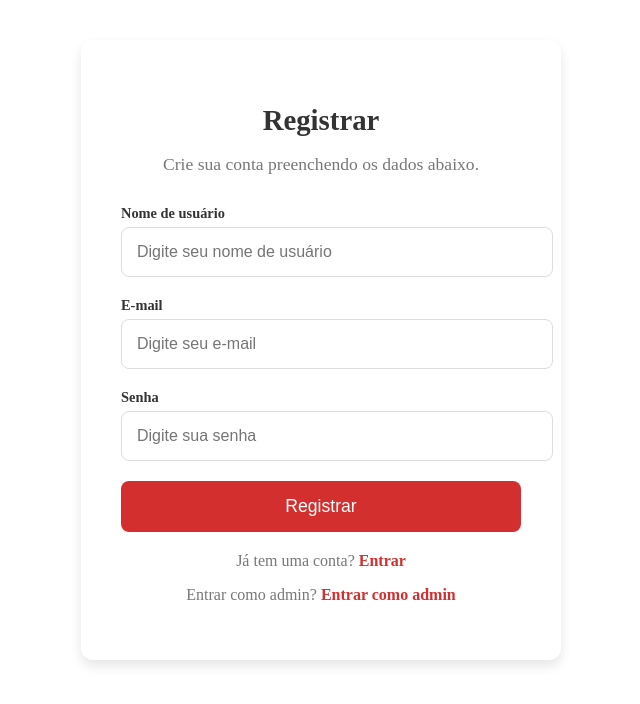
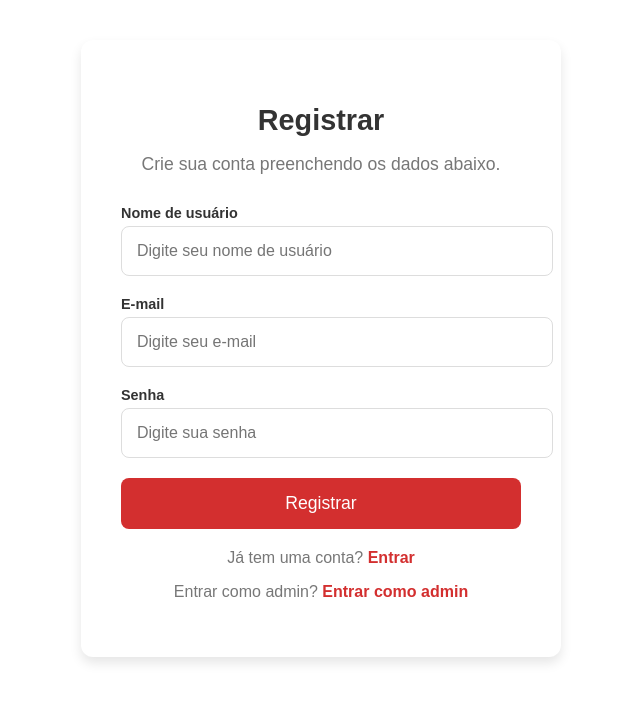
Before and after one commit to kaualayon/BackEndNovo, a Vue app in the folder Back-End/biblioteca-frontend/: page /register in a window 1280 px wide. Shown: the top 704 px of the page, without its empty margins (319-959 px from the left). Built offline with nearby package versions, Linux system fonts and the light colour scheme.

Commit message:
atualizado

```diff
--- a/Back-End/biblioteca-frontend/src/App.vue
+++ b/Back-End/biblioteca-frontend/src/App.vue
@@ -9,3 +9,9 @@
 
   </div>
 </template>
+
+<style>
+body {
+  font-family: 'Arial', sans-serif; /* Substitua pela fonte desejada */
+}
+</style>
--- a/Back-End/biblioteca-frontend/src/main.js
+++ b/Back-End/biblioteca-frontend/src/main.js
@@ -1,7 +1,6 @@
 import { createApp } from 'vue';
 import App from './App.vue';
 import router from './router'; // Certifique-se de que o caminho esteja correto
-//import './assets/css/style.css';
 
 
 createApp(App)
--- a/Back-End/biblioteca-frontend/src/router/index.js
+++ b/Back-End/biblioteca-frontend/src/router/index.js
@@ -2,7 +2,6 @@ import { createRouter, createWebHistory } from 'vue-router';
 import RegisterForm from '../views/RegisterForm.vue'; // Certifique-se de que este caminho esteja correto
 import HomePage from '../views/HomePage.vue'; // Certifique-se de que este caminho esteja correto
 import LoginForm from '../views/LoginForm.vue';
-import AboutPage from '../views/AboutPage.vue';
 import FirstPage from '../views/FirstPage.vue';
 import BookDetail from '../views/BookDetail.vue';
 import AdminPage from '../views/AdminPage.vue';
```
